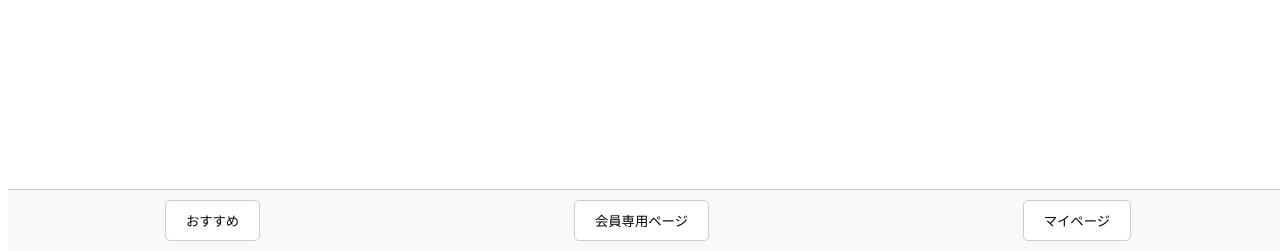
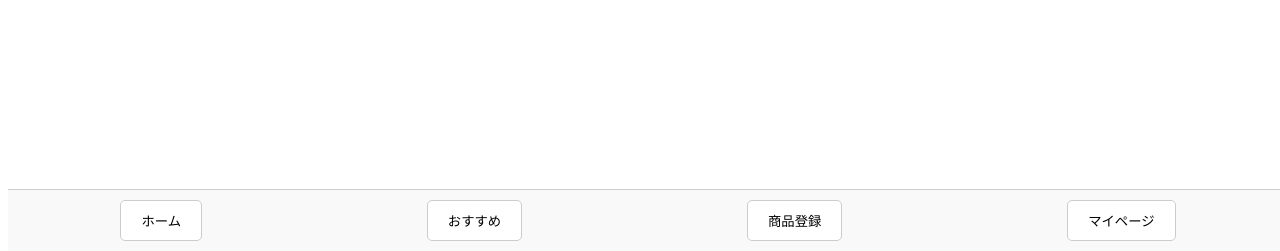
Before and after one commit to C0A23065/SE2024_T03, a Flask app: page /match/1 in a window 1280 px wide. Shown: the part 549-800 px from the top of the page. Run offline with Flask 3, Linux system fonts and the light colour scheme; data that the repository does not hold is empty.

Commit message:
フッターにホームボタンを追加

```diff
--- a/progect/templates/index.html
+++ b/progect/templates/index.html
@@ -130,8 +130,9 @@
 
 <div class="footer">
     <!-- 各ボタンにリンクを設定 -->
+    <button onclick="location.href='/home'">ホーム</button>
     <button onclick="location.href='/recommend'">おすすめ</button>
-    <button onclick="location.href='/members-only'">会員専用ページ</button>
+    <button onclick="location.href='/index'">商品登録</button>
     <button onclick="location.href='/mypage'">マイページ</button>
 </div>
 
--- a/progect/templates/match.html
+++ b/progect/templates/match.html
@@ -99,9 +99,10 @@
     </ul>
     <div class="footer">
     <!-- 各ボタンにリンクを設定 -->
-        <button onclick="location.href='/recommend'">おすすめ</button>
-        <button onclick="location.href='/members-only'">会員専用ページ</button>
-        <button onclick="location.href='/mypage'">マイページ</button>
+    <button onclick="location.href='/home'">ホーム</button>
+    <button onclick="location.href='/recommend'">おすすめ</button>
+    <button onclick="location.href='/index'">商品登録</button>
+    <button onclick="location.href='/mypage'">マイページ</button>
     </div>
     <a href="{{ url_for('index') }}">戻る</a>
 </body>
--- a/progect/templates/mypage.html
+++ b/progect/templates/mypage.html
@@ -72,8 +72,9 @@
 
     <div class="footer">
         <!-- 各ボタンにリンクを設定 -->
+        <button onclick="location.href='/home'">ホーム</button>
         <button onclick="location.href='/recommend'">おすすめ</button>
-        <button onclick="location.href='/members-only'">会員専用ページ</button>
+        <button onclick="location.href='/index'">商品登録</button>
         <button onclick="location.href='/mypage'">マイページ</button>
     </div>
 
```
Also changed, not shown: progect/templates/recommend.html (+4 -3 lines).
